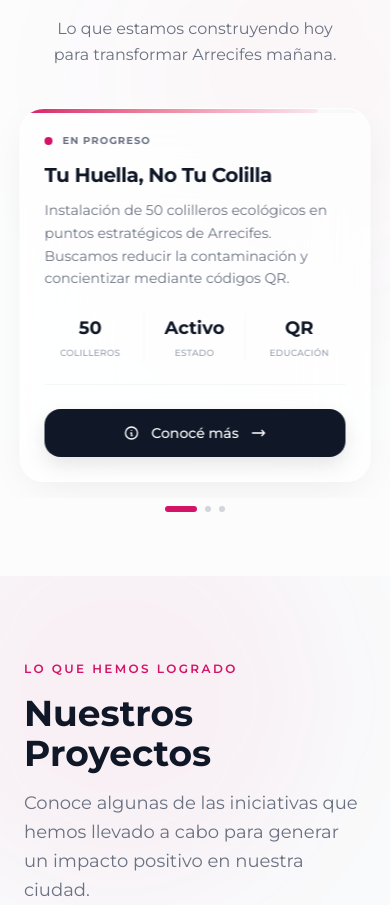
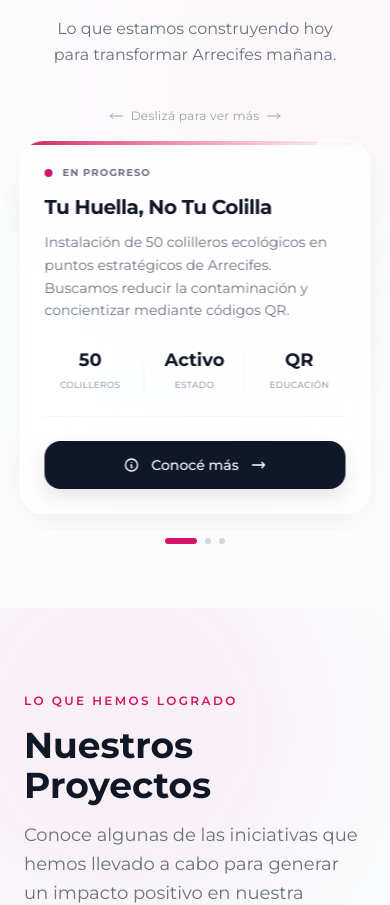
Before and after one commit to valentinomaseda/rotaract-arrecifes, a React (Vite) app: page / in a window 390 px wide. Shown: the part 1593-2498 px from the top of the page. Built offline with nearby package versions, Linux system fonts and the light colour scheme.

Commit message:
feat: implement responsive CurrentProject carousel component and base styling

```diff
--- a/src/features/projects/CurrentProject.jsx
+++ b/src/features/projects/CurrentProject.jsx
@@ -74,8 +74,8 @@ const PROJECTS = [
 const ProjectCard = ({ badge, title, description, stats, cta, active, autoplayKey, autoplayDuration, paused }) => (
   <div
     className={`relative flex flex-col h-full bg-white/70 backdrop-blur-2xl rounded-[1.5rem] sm:rounded-[2rem] overflow-hidden border transition-all duration-700 ${active
-        ? 'border-white/80 shadow-[0_10px_40px_-10px_rgba(0,0,0,0.08)] opacity-100 scale-100'
-        : 'border-white/20 shadow-none opacity-40 scale-[0.95]'
+      ? 'border-white/80 shadow-[0_10px_40px_-10px_rgba(0,0,0,0.08)] opacity-100 scale-100'
+      : 'border-white/20 shadow-none opacity-40 scale-[0.95]'
       }`}
     style={{ transitionTimingFunction: 'cubic-bezier(0.16, 1, 0.3, 1)' }}
     aria-hidden={!active}
@@ -238,6 +238,19 @@ export const CurrentProject = () => {
           onTouchStart={() => setPaused(true)}
           onTouchEnd={() => setPaused(false)}
         >
+          {/* Hint de deslizamiento — solo mobile, se oculta cuando el usuario interactúa */}
+          {!paused && (
+            <div className="flex md:hidden items-center justify-center gap-2 mb-4 text-gray-400 pointer-events-none select-none">
+              <svg className="w-4 h-4 animate-bounce-x" fill="none" stroke="currentColor" viewBox="0 0 24 24" aria-hidden="true">
+                <path strokeLinecap="round" strokeLinejoin="round" strokeWidth={1.5} d="M7 16l-4-4m0 0l4-4m-4 4h18" />
+              </svg>
+              <span className="font-montserrat text-xs tracking-wide">Deslizá para ver más</span>
+              <svg className="w-4 h-4 animate-bounce-x-reverse" fill="none" stroke="currentColor" viewBox="0 0 24 24" aria-hidden="true">
+                <path strokeLinecap="round" strokeLinejoin="round" strokeWidth={1.5} d="M17 8l4 4m0 0l-4 4m4-4H3" />
+              </svg>
+            </div>
+          )}
+
           <div className="relative group">
             <div className="hidden md:flex absolute -left-6 top-1/2 -translate-y-1/2 z-20 opacity-0 group-hover:opacity-100 transition-opacity duration-300">
               <NavArrow direction="prev" onClick={prev} label="Proyecto anterior" />
--- a/src/index.css
+++ b/src/index.css
@@ -307,6 +307,23 @@
   from { width: 0%; }
   to   { width: 100%; }
 }
+
+@keyframes bounceX {
+  0%, 100% { transform: translateX(0); }
+  40%       { transform: translateX(-5px); }
+  60%       { transform: translateX(5px); }
+}
+@keyframes bounceXReverse {
+  0%, 100% { transform: translateX(0); }
+  40%       { transform: translateX(5px); }
+  60%       { transform: translateX(-5px); }
+}
+.animate-bounce-x {
+  animation: bounceX 1.4s ease-in-out infinite;
+}
+.animate-bounce-x-reverse {
+  animation: bounceXReverse 1.4s ease-in-out infinite;
+}
 /* Oculta la scrollbar nativa manteniendo funcionalidad */
 .carousel-track::-webkit-scrollbar {
   display: none;
```
